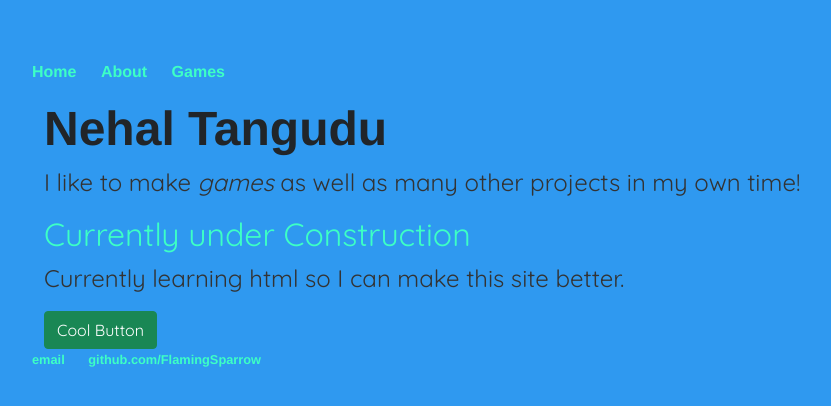
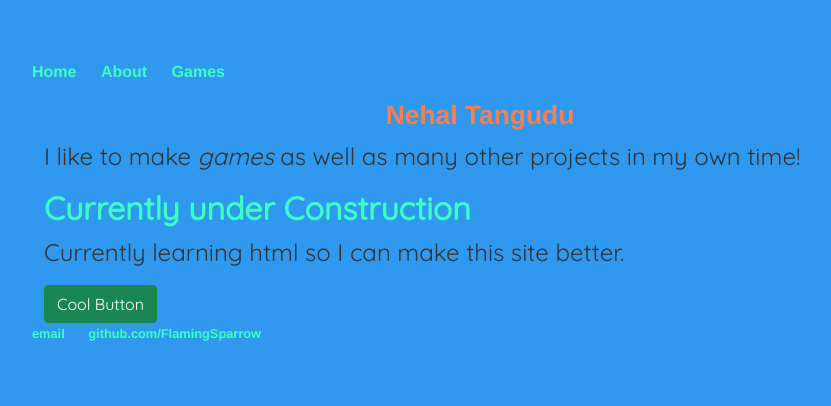
Before and after one commit to FlamingSparrow/flamingsparrow.github.io, a Jekyll site: the page built from index.html, in a window 1280 px wide. Shown: the top 406 px of the page, without its empty margins (160-991 px from the left). Built offline with Jekyll 4.4.1, drawn with Linux system fonts in a browser that asks for light colours.

Commit message:
Update main.css

```diff
--- a/css/main.css
+++ b/css/main.css
@@ -25,6 +25,7 @@ nav ul li, footer ul li {
 a {
     text-decoration: none;
     color: rgb(61, 255, 197);
+    font-weight: bold;
 }
 a:hover {
     text-decoration: underline;
@@ -32,6 +33,9 @@ a:hover {
 h1 {
     font-size: 3em;
     font-family:'Helvetica', 'Arial', 'Sans-Serif';
+    color: coral;
+    text-align: center;
+    font-size: 165%;
 }
 p {
     font-size: 1.5em;
```
